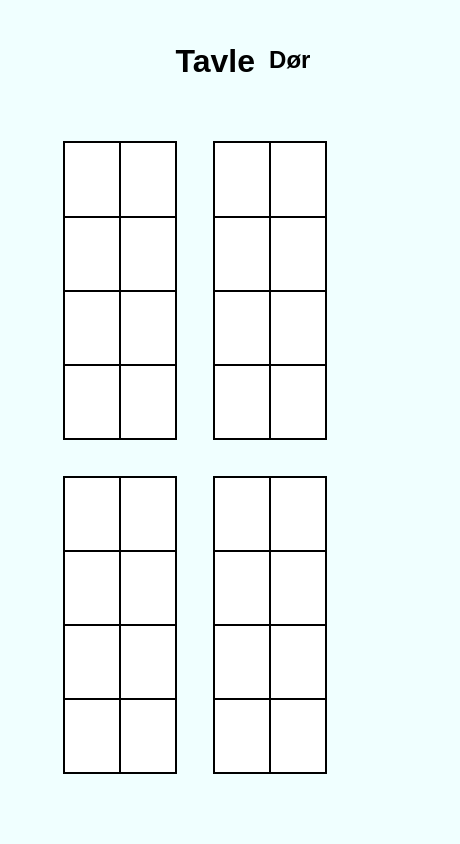
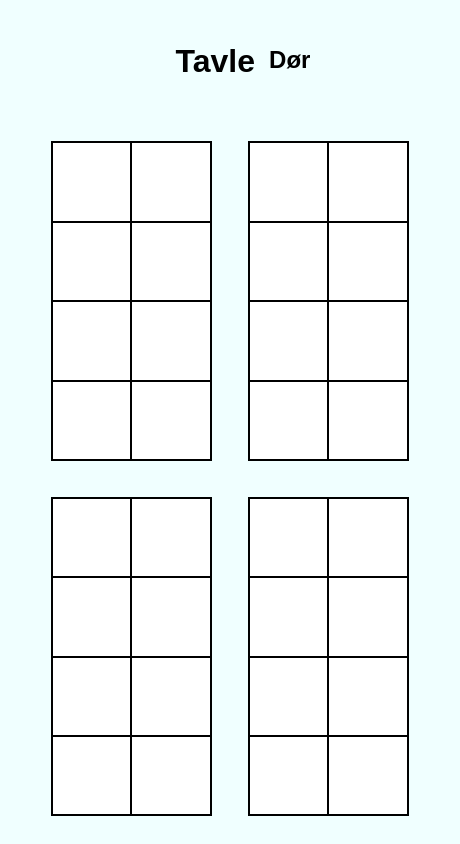
Before and after one commit to bakka-bordgrupper/bakka-bordgrupper.github.io, a plain HTML site: page index.html in a window 390 px wide. Shown: the top 844 px of the page, 460 px wide, since content can reach past the window. Drawn offline with Linux system fonts and the light colour scheme.

Commit message:
Add files via upload

```diff
--- a/style.css
+++ b/style.css
@@ -117,3 +117,19 @@ hr {
 #footer > div > span {
     margin: 4em;
 }
+
+@media screen and (max-width: 1600px) {
+    .individual-table {
+        width: 10vw;
+    }
+}
+
+
+@media screen and (max-width: 1000px) {
+    .individual-table {
+        height: 10vw;
+        overflow: wrap;
+        text-overflow: inherit;
+        white-space: normal;
+    }
+}
```
